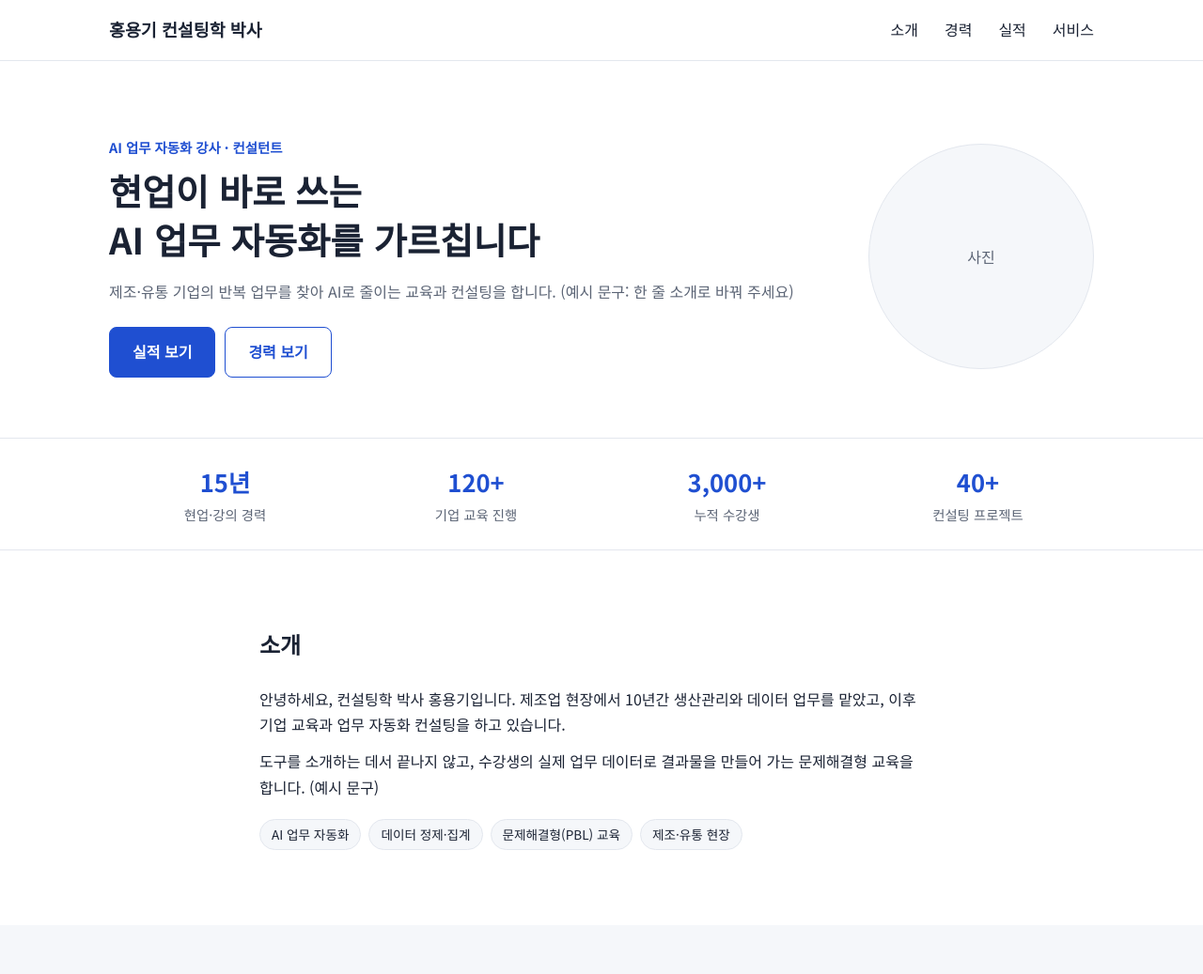
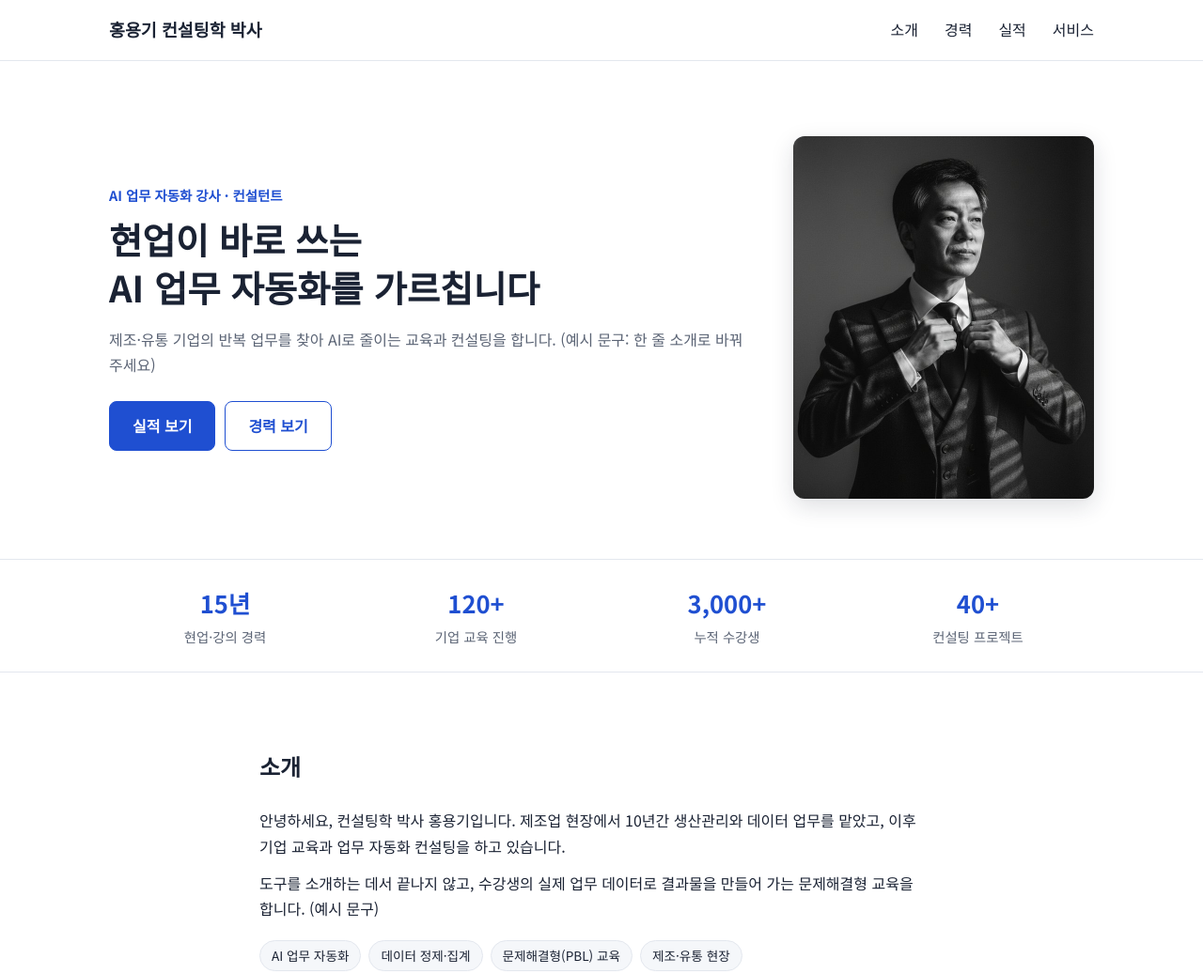
Before and after one commit to 123biz/261117-test, a plain HTML site: page index.html in a window 1280 px wide. Shown: the top 1037 px of the page at 94% size. Drawn offline with Linux system fonts and the light colour scheme.

Commit message:
feat: 프로필 사진 추가
Co-Authored-By: Claude Opus 5.5 <noreply@anthropic.com>

```diff
--- a/index.html
+++ b/index.html
@@ -40,9 +40,7 @@
             <a href="#career" class="btn btn-ghost">경력 보기</a>
           </div>
         </div>
-        <div class="hero-photo" aria-label="프로필 사진 자리">
-          <span>사진</span>
-        </div>
+        <img class="hero-photo" src="images/profile.jpg" alt="홍용기 컨설팅학 박사 프로필 사진" width="640" height="772">
       </div>
     </section>
 
--- a/style.css
+++ b/style.css
@@ -63,10 +63,9 @@ ul, ol { list-style: none; }
 .hero-actions { display: flex; flex-direction: column; gap: 10px; }
 
 .hero-photo {
-  width: 160px; height: 160px; border-radius: 50%;
-  background: var(--bg-alt); border: 1px solid var(--line);
-  display: flex; align-items: center; justify-content: center;
-  color: var(--muted); flex-shrink: 0;
+  width: 200px; height: auto; border-radius: var(--radius);
+  background: var(--bg-alt); flex-shrink: 0;
+  box-shadow: 0 8px 24px rgba(26, 34, 51, 0.15);
 }
 
 .btn {
@@ -142,7 +141,7 @@ ul, ol { list-style: none; }
   .hero-inner { flex-direction: row; justify-content: space-between; text-align: left; }
   .hero h1 { font-size: 2.4rem; }
   .hero-actions { flex-direction: row; }
-  .hero-photo { width: 240px; height: 240px; }
+  .hero-photo { width: 320px; }
 
   .stats-grid { grid-template-columns: repeat(4, 1fr); }
   .card-grid { grid-template-columns: repeat(2, 1fr); }
```
Also changed, not shown: images/profile.jpg (added).
